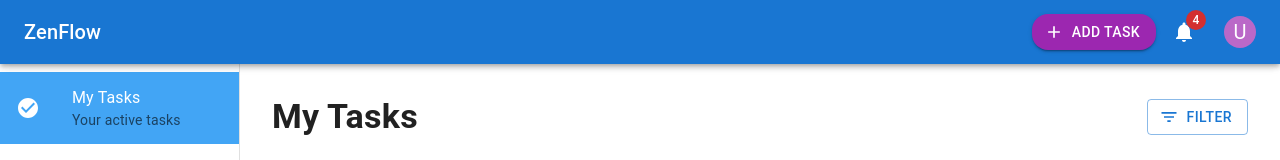
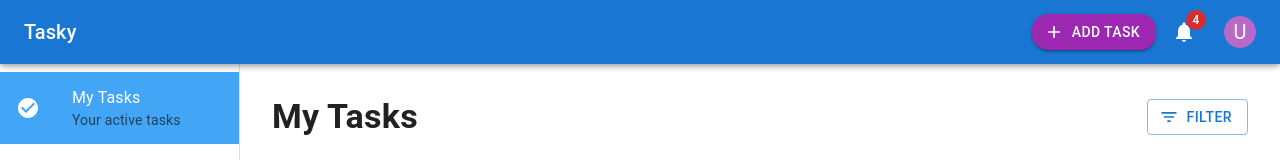
Before and after one commit to rick868/tasky-client, a React (Vite) app: page /home in a window 1280 px wide. Shown: the top 160 px of the page. Built offline with nearby package versions, Linux system fonts and the light colour scheme; sample sign-in values are in the browser's storage.

Commit message:
updated the home section

```diff
--- a/src/pages/home.tsx
+++ b/src/pages/home.tsx
@@ -544,7 +544,7 @@ const Home = () => {
             sx={{ flexGrow: 1, cursor: 'pointer' }}
             onClick={() => navigate('/')}
           >
-            ZenFlow
+            Tasky
           </Typography>
 
 
```
